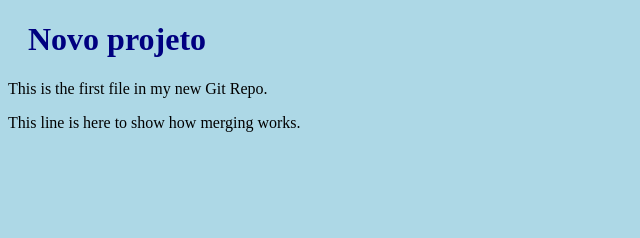
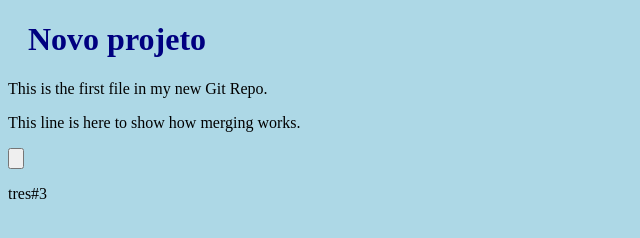
Before and after one commit to Evandro120/meuprojeto, a plain HTML site: page index.html in a window 1280 px wide. Shown: the full height of the page, 0-640 px from the left. Drawn offline with Linux system fonts and the light colour scheme.

Commit message:
mais linhas

```diff
--- a/index.html
+++ b/index.html
@@ -10,5 +10,7 @@
     <h1>Novo projeto</h1>
     <p>This is the first file in my new Git Repo.</p>
     <p>This line is here to show how merging works.</p>
+    <div><input type="button"></div>
+    <P>tres#3</P>
 </body>
 </html>
```
